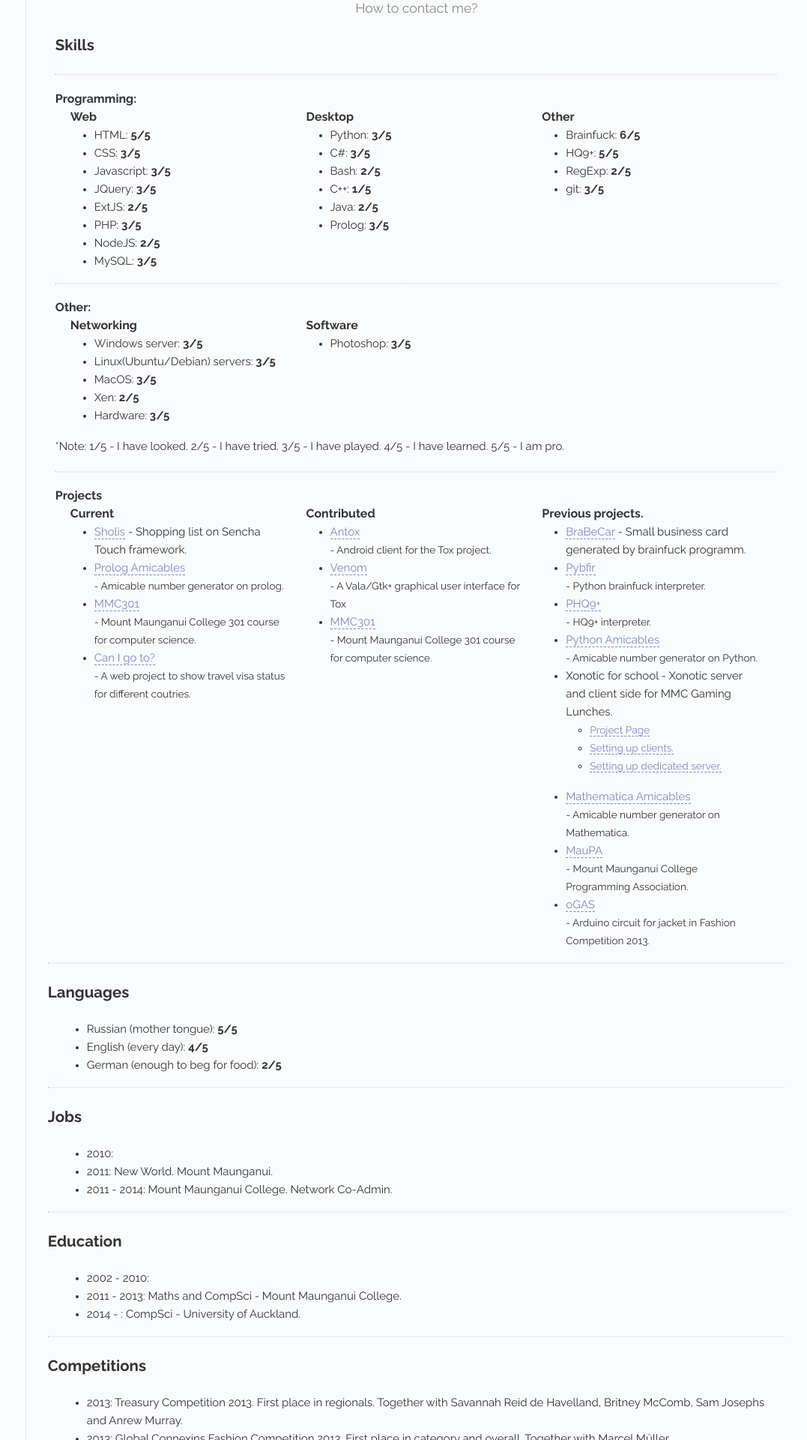
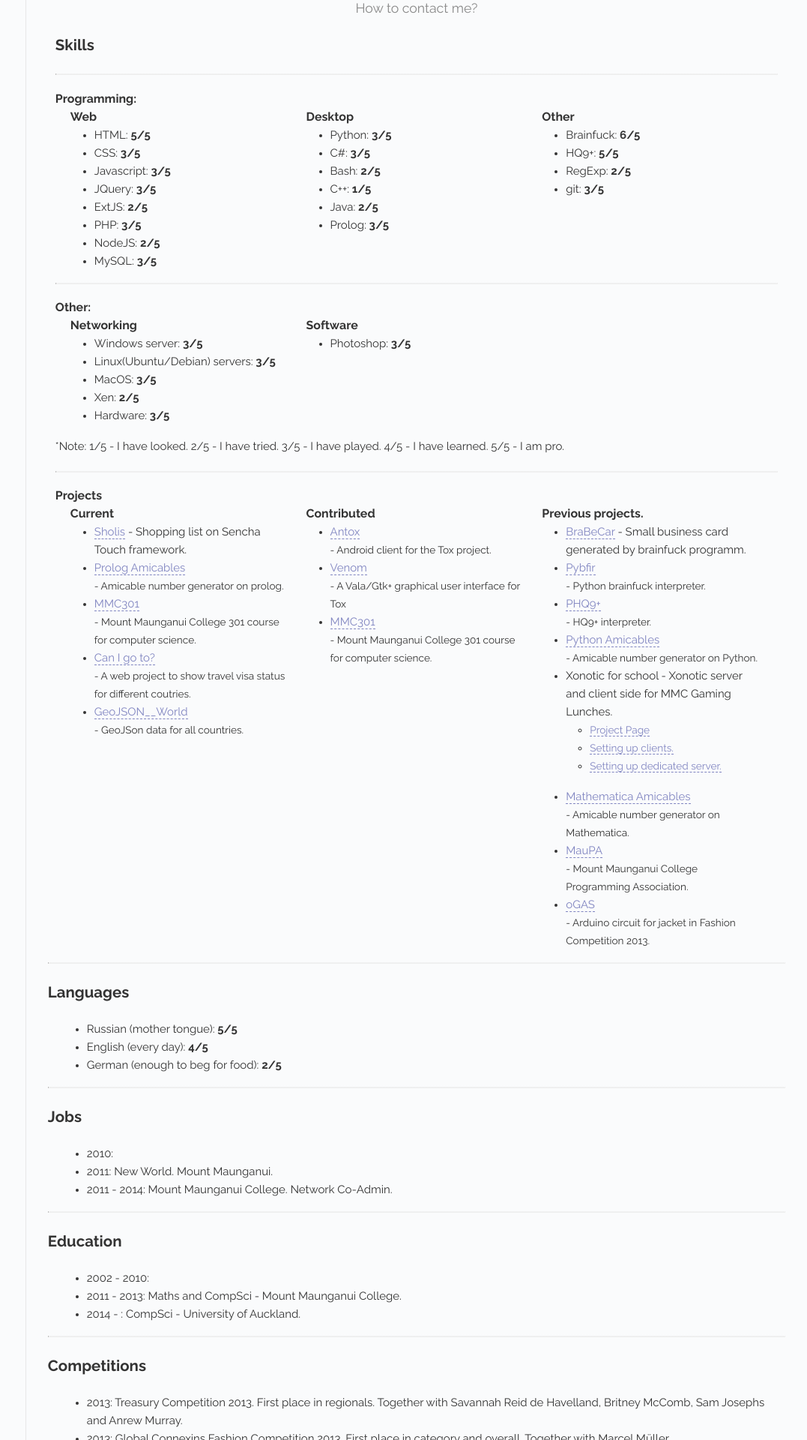
Before and after one commit to herrjemand/herrjemand.github.io, a Jekyll site: the page built from index.html, in a window 1280 px wide. Shown: the part 386-2306 px from the top of the page at 75% size, without its empty margins (203-1280 px from the left). Built offline with Jekyll 4.4.1, drawn with Linux system fonts in a browser that asks for light colours; Markdown is read by kramdown in place of the engine named in the settings.

Commit message:
Minor changes

```diff
--- a/index.html
+++ b/index.html
@@ -99,6 +99,7 @@ title: Home
 								<li><p><a href="https://github.com/herrniemand/Prolog__Amicables">Prolog Amicables</a></p> - Amicable number generator on prolog.</li>
 								<li><p><a href="https://github.com/herrniemand/PHP__MMC_301_Web">MMC301</a></p> - Mount Maunganui College 301 course for computer science.</li>
 								<li><p><a href="https://github.com/herrniemand/Web__CanIGoTo">Can I go to?</a></p> - A web project to show travel visa status for different coutries.</li>
+								<li><p><a href="https://github.com/herrniemand/GeoJSON__World">GeoJSON__World</a></p> - GeoJSon data for all countries.</li>
 							</ul>
 						</div>
 						<div class="col-4">
```
